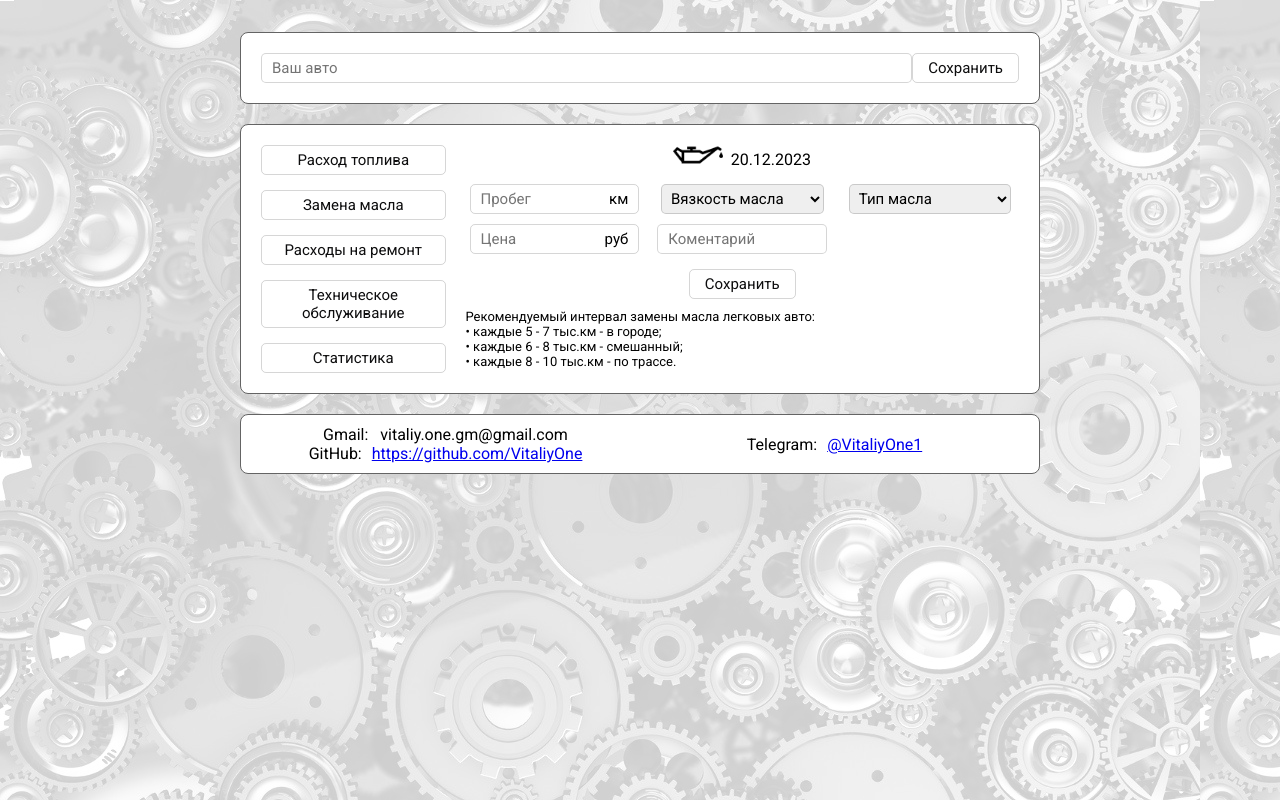
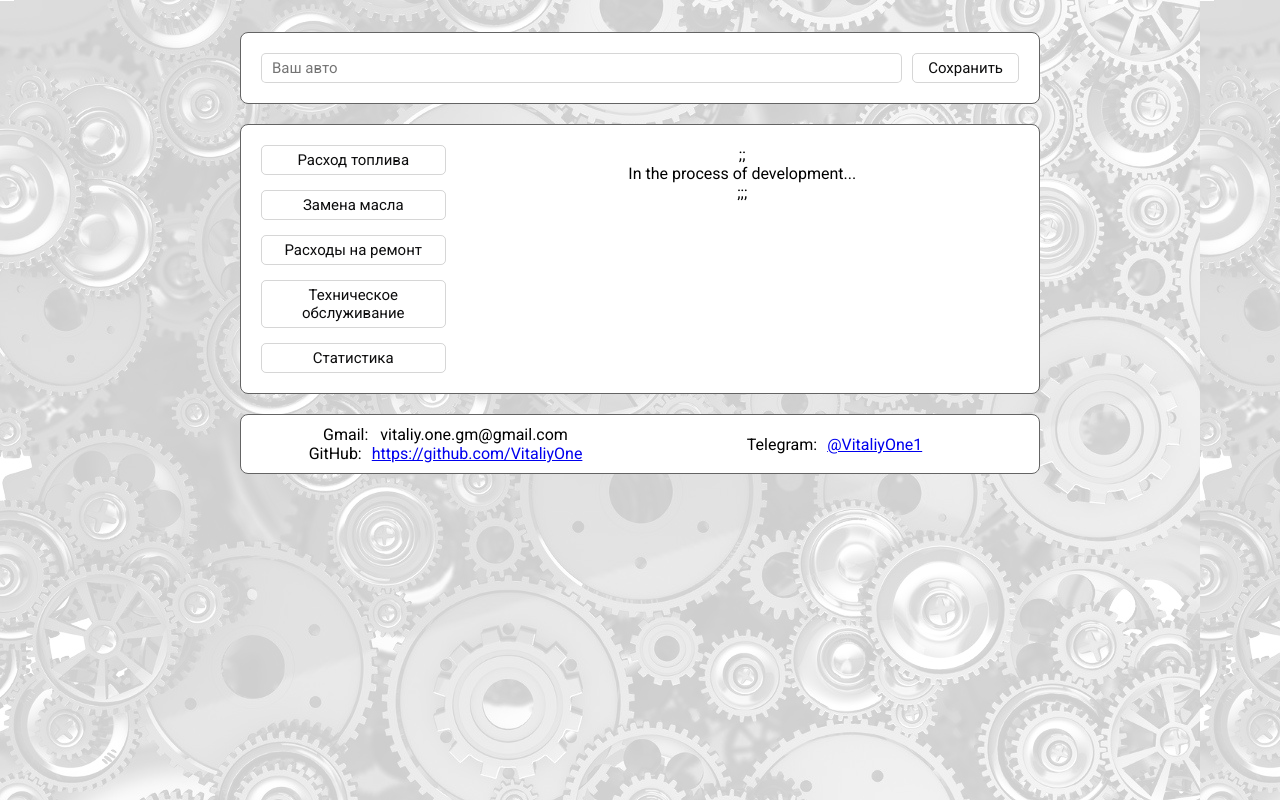
Before and after one commit to VitaliyOne/car-maintenance, a React (Vite) app: page / in a window 1280 px wide. Both pictures are taken after a click on the button "Расходы на ремонт". Built offline with nearby package versions, Linux system fonts and the light colour scheme.

Commit message:
added conditional rendering for the first two menu buttons

```diff
--- a/src/components/CarMaintenanceMenu.tsx
+++ b/src/components/CarMaintenanceMenu.tsx
@@ -1,19 +1,27 @@
-// import FuelСonsumption from "./FuelСonsumption"
+import { useState } from "react"
+import FuelСonsumption from "./FuelСonsumption"
 import OilСhange from "./OilСhange"
 import MyButton from "./UI/button/MyButton"
 
 const CarMaintenanceMenu = () => {
+  const [selectedItem, setSelectedItem] = useState<number>(1)
+
   return (
     <div className="carMaintenanceMenu">
       <div style={{display: "grid", gridTemplateRows:"auto", gap:"15px"}}>
-        <MyButton children="Расход топлива"></MyButton>
-        <MyButton children="Замена масла"></MyButton>
-        <MyButton children="Расходы на ремонт"></MyButton>
-        <MyButton children="Техническое обслуживание"></MyButton>
-        <MyButton children="Статистика"></MyButton>
+        <MyButton children="Расход топлива" onClick={() => setSelectedItem(1)}></MyButton>
+        <MyButton children="Замена масла" onClick={() => setSelectedItem(2)}></MyButton>
+        <MyButton children="Расходы на ремонт" onClick={() => setSelectedItem(3)}></MyButton>
+        <MyButton children="Техническое обслуживание" onClick={() => setSelectedItem(4)}></MyButton>
+        <MyButton children="Статистика" onClick={() => setSelectedItem(5)}></MyButton>
       </div>
-        {/* <FuelСonsumption></FuelСonsumption> */}
-        <OilСhange></OilСhange>
+      <div>
+        {selectedItem === 1? (<FuelСonsumption/>) : ("")};
+        {selectedItem === 2? (<OilСhange/>) : ("")};
+        {selectedItem === 3? (<div>In the process of development...</div>) : ("")};
+        {selectedItem === 4? (<div>In the process of development...</div>) : ("")};
+        {selectedItem === 5? (<div>In the process of development...</div>) : ("")};
+      </div>
     </div>
   )
 }
--- a/src/components/InformationCar.tsx
+++ b/src/components/InformationCar.tsx
@@ -31,7 +31,7 @@ const InformationCar = () => {
          {sessionNameCar === "" || sessionNameCar === null ? (
             <form className="formInformationCar">
                 <MyInput type="text" placeholder="Ваш авто" value={nameCar} onChange={(event) => setNameCar(event.target.value)}></MyInput>
-                <MyButton children="Сохранить" onClick={saveNameCar}></MyButton>
+                <MyButton children="Сохранить" onClick={saveNameCar} style={{marginLeft: "10px"}}></MyButton>
             </form>) : (
             <div className="formInformationYourCar">
                 <div className="itemFormYourCar1">
```
